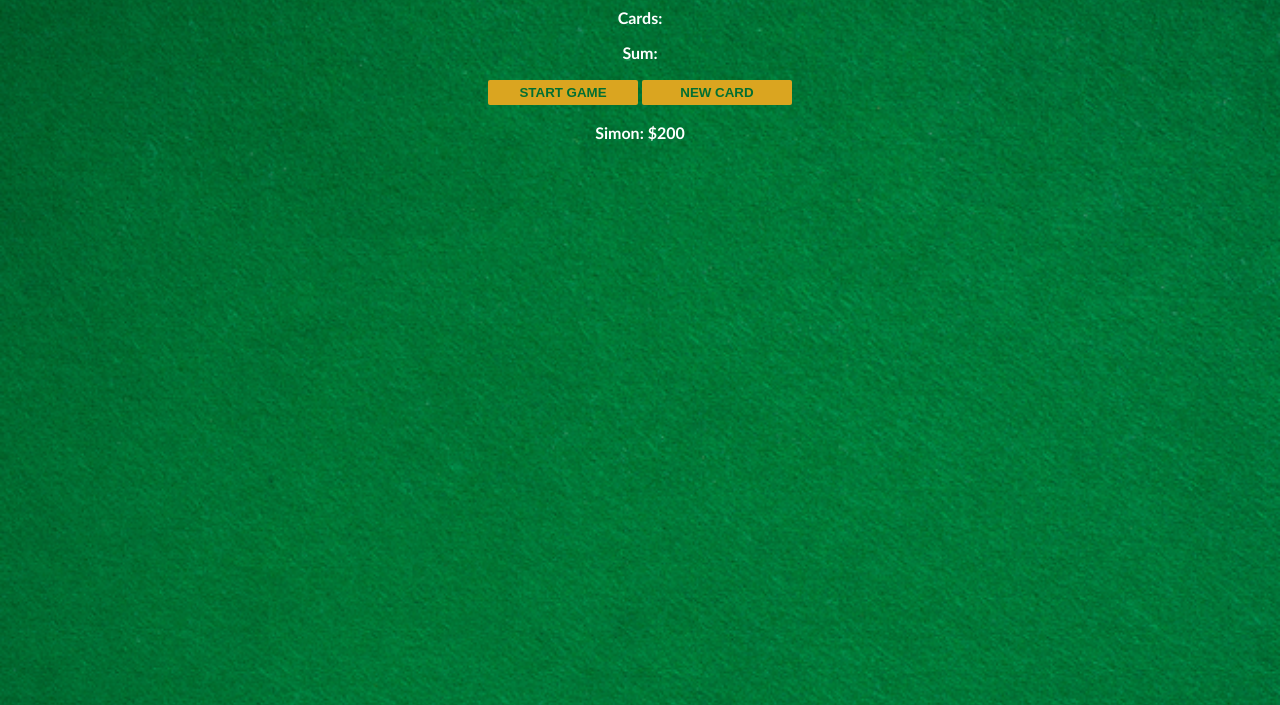
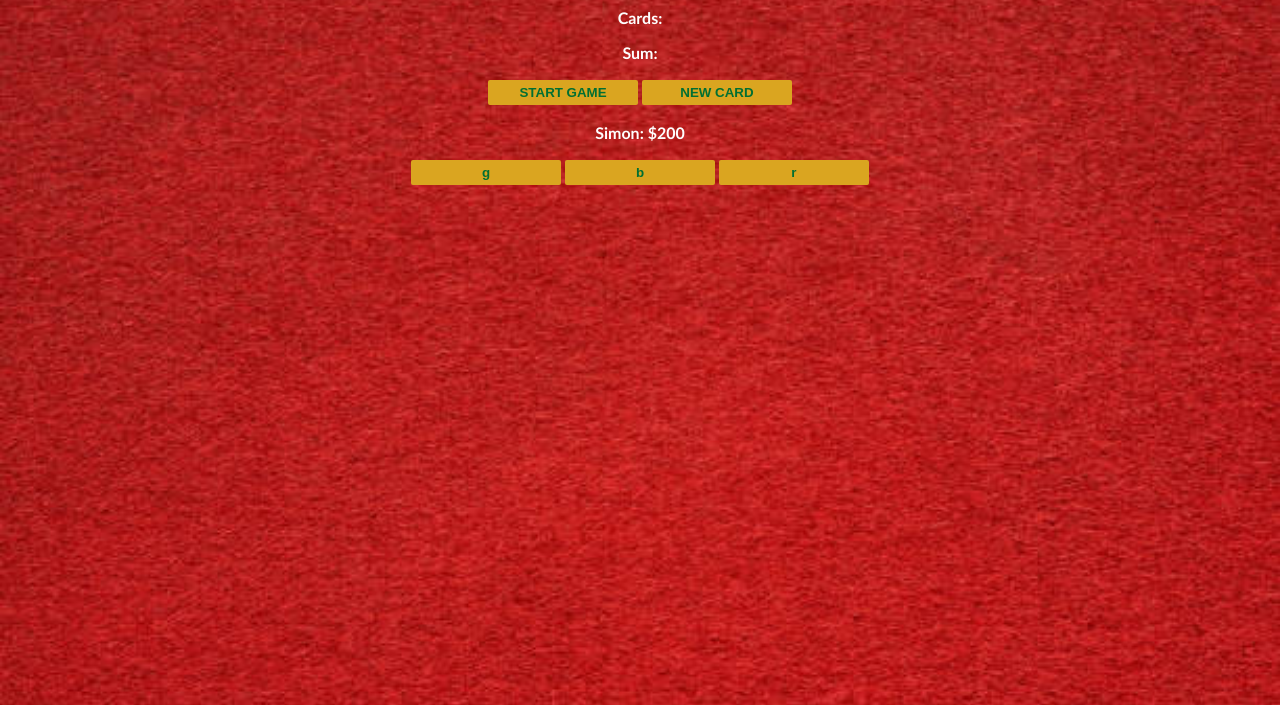
Before and after one commit to SimonRJenkins/blackjack-game, a plain HTML site: page index.html in a window 1280 px wide. Shown: the part 95-800 px from the top of the page. Drawn offline with Linux system fonts and the light colour scheme.

Commit message:
Added background colour selection and random background colour on each page load

```diff
--- a/index.css
+++ b/index.css
@@ -1,7 +1,7 @@
 body {
     font-family: 'Trebuchet MS', 'Lucida Sans Unicode', 'Lucida Grande', 'Lucida Sans', Arial,
         sans-serif;
-    background-image: url("images/table.png");
+    /* background-image: url("images/greentable.png"); */
     font-weight: bold;
     background-size: cover;
     color: white;
--- a/index.html
+++ b/index.html
@@ -14,6 +14,9 @@
     <!-- <button onclick="addChips()">CHIPS + 10</button>
     <button onclick="removeChips()">CHIPS - 10</button> -->
     <p id="player-el"></p>
+    <button onclick="changeBackground('green')">g</button>
+    <button onclick="changeBackground('blue')">b</button>
+    <button onclick="changeBackground('red')">r</button>
     <script src="index.js"></script>
 </body>
 
--- a/index.js
+++ b/index.js
@@ -1,3 +1,30 @@
+function changeBackground(color) {
+    let body = document.querySelector("body");
+    if (color === "green") {
+        body.style.backgroundImage = "url('images/greentable.png')";
+    } else if (color === "red") {
+        body.style.backgroundImage = "url('images/redtable.jpg')";
+    } else if (color === "blue") {
+        body.style.backgroundImage = "url('images/bluetable.jpg')";
+    }
+}
+
+function loadBackground() {
+    let body = document.querySelector("body");
+    let randomNumber = Math.floor(Math.random() * 3) + 1;
+
+    if (randomNumber === 1) {
+        body.style.backgroundImage = "url('images/greentable.png')";
+    } else if (randomNumber === 2) {
+        body.style.backgroundImage = "url('images/redtable.jpg')";
+    } else {
+        body.style.backgroundImage = "url('images/bluetable.jpg')";
+    }
+}
+
+loadBackground()
+changeBackground();
+
 let player = {
     name: "Simon",
     chips: 200
@@ -15,12 +42,12 @@ let playerEl = document.getElementById("player-el")
 
 playerEl.textContent = player.name + ": $" + player.chips
 
-/* function addChips() {
+/* function addChips() { //For Testing
     player.chips += 10
     playerEl.textContent = player.name + ": $" + player.chips
 }
 
-function removeChips() {
+function removeChips() { //For Testing
     player.chips -= 10
     playerEl.textContent = player.name + ": $" + player.chips
 } */
```
Also changed, not shown: images/bluetable.jpg (added), images/greentable.png (renamed from images/table.png), images/redtable.jpg (added).
